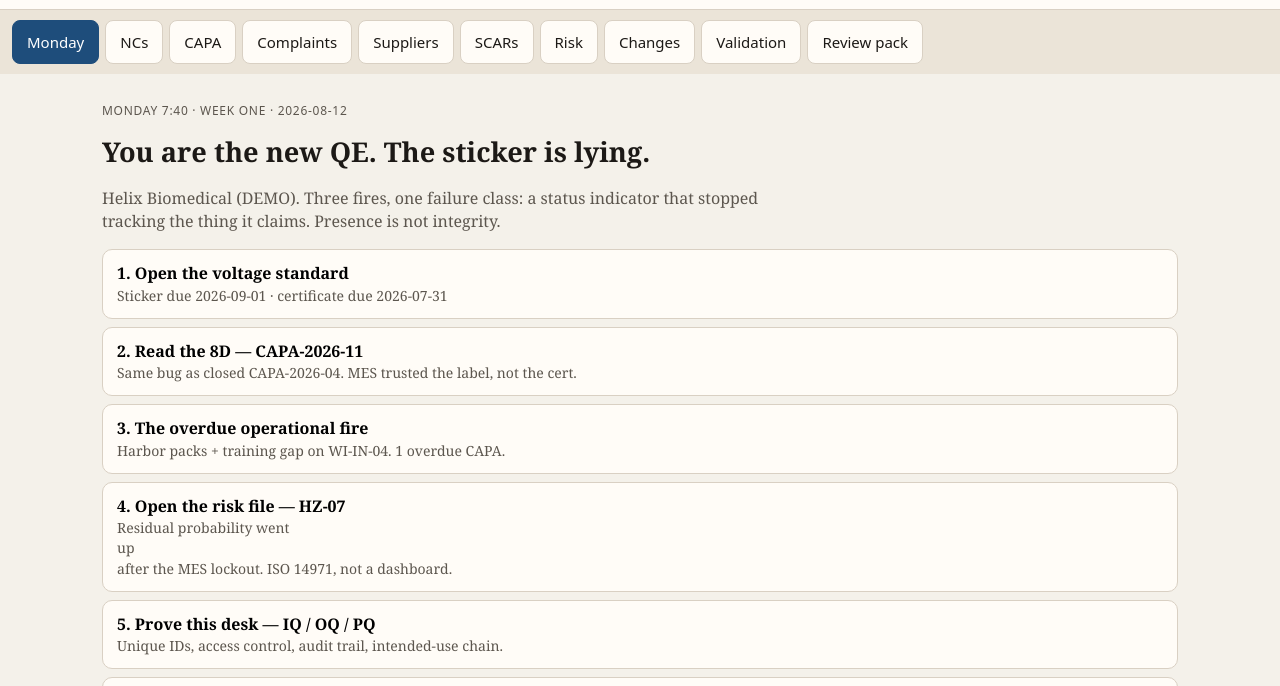
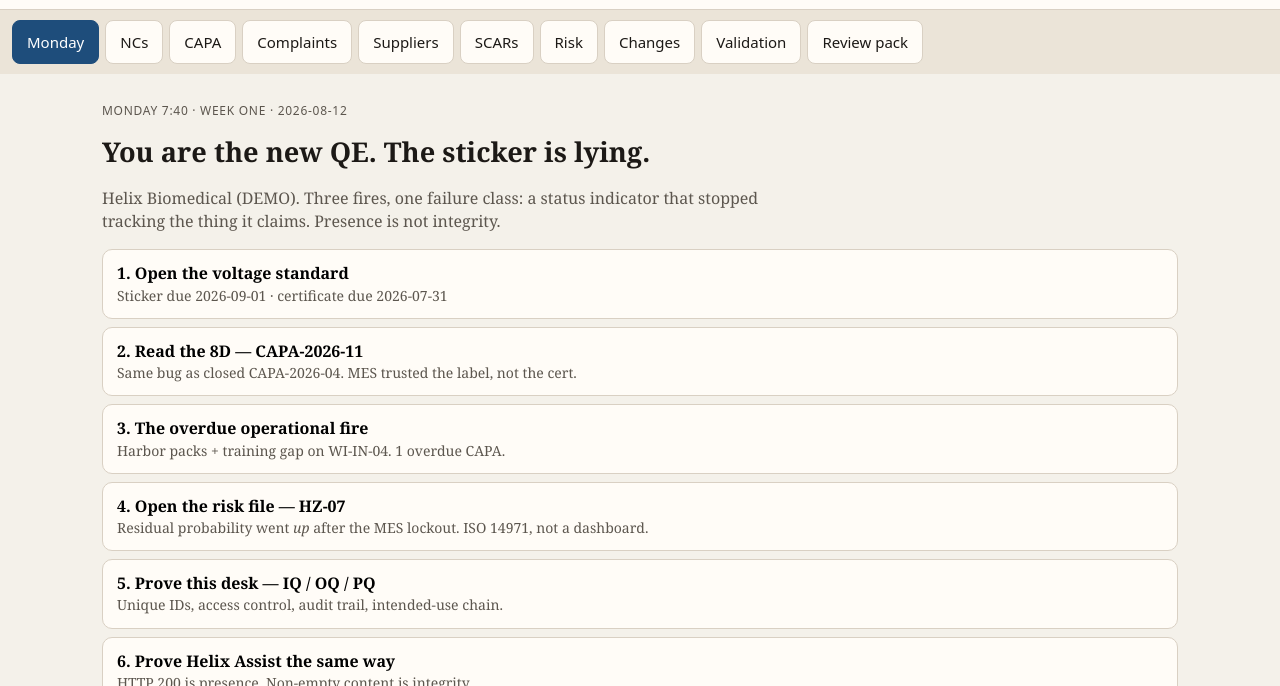
Before and after one commit to Coinupbtc/helix-qms-desk, a plain HTML site: page index.html in a window 1280 px wide. Shown: the part 114-800 px from the top of the page. Drawn offline with Linux system fonts and the light colour scheme.

Commit message:
Keep <em> inline inside a Monday step line

```diff
--- a/css/app.css
+++ b/css/app.css
@@ -127,6 +127,8 @@
 .walk-btn span, .walk-btn em, .rowlink.static span, .rowlink.static em {
   display: block; color: var(--muted); font-size: 14px; font-style: normal;
 }
+/* Emphasis inside a step's line stays inline (step 4: "went up"). */
+.walk-btn span em { display: inline; color: inherit; font-size: inherit; font-style: italic; }
 .walk-step.done .walk-btn { border-color: var(--ok); background: var(--okbg); }
 .compare { display: grid; grid-template-columns: 1fr 1fr; gap: 12px; }
 .compare-col { padding: 8px; }
```
